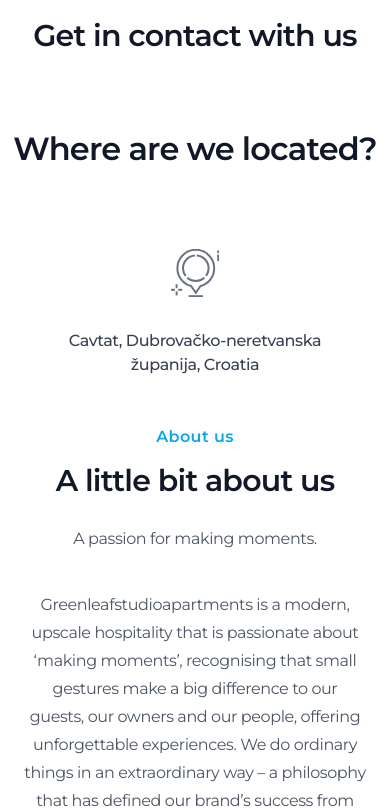
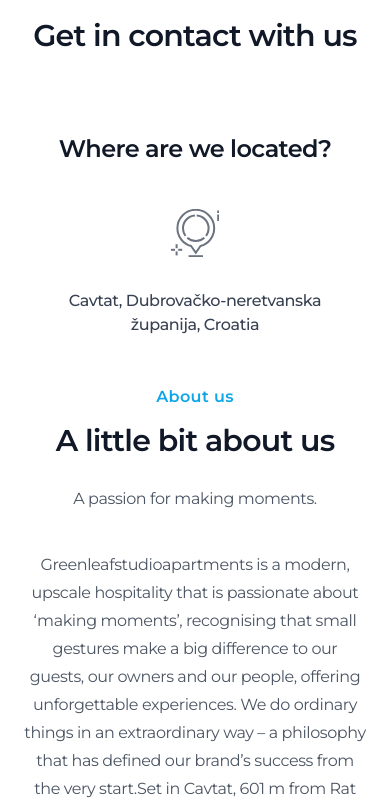
Before and after one commit to IlijaRad/apartments, a Next.js app: page / in a window 390 px wide. Shown: the part 3323-4131 px from the top of the page. Built offline with nearby package versions, Linux system fonts and the light colour scheme.

Commit message:
- scale white space for small screens

```diff
--- a/components/AboutSection.js
+++ b/components/AboutSection.js
@@ -61,15 +61,15 @@
       <p className="mt-6 text-center leading-8 tracking-tight text-gray-600 lg:text-lg">
         Reviews are coming from clients all around the world.
       </p>
-      <div className="mx-auto mt-6 flex max-w-3xl flex-col gap-y-6 lg:mt-[72px]">
+      <div className="mx-auto mt-6 flex max-w-3xl flex-col gap-y-3 lg:mt-[72px] lg:gap-y-6">
         {REVIEWS.slice(0, reviewsShown).map(
           ({ id, name, location, rating, review }) => (
             <div
               key={id}
               className={
                 id === reviewsShown && REVIEWS.length > reviewsShown
-                  ? "faded relative rounded-2xl border-gray-200 py-10 lg:border lg:px-11"
-                  : "relative rounded-2xl border-gray-200 py-10 lg:border lg:px-11"
+                  ? "faded relative rounded-2xl border-gray-200 py-5 lg:border lg:py-10 lg:px-11"
+                  : "relative rounded-2xl border-gray-200 py-5 lg:border lg:py-10 lg:px-11"
               }
             >
               <div className="flex items-center justify-center gap-x-1">
--- a/components/LocationSection.js
+++ b/components/LocationSection.js
@@ -78,10 +78,10 @@
 const LocationSection = () => {
   return (
     <div id="location" className="pt-[75px]">
-      <h4 className="text-center text-[32px] font-semibold leading-10 tracking-tight text-gray-900">
+      <h4 className="text-center text-2xl font-semibold leading-10 tracking-tight text-gray-900 lg:text-[32px]">
         Where are we located?
       </h4>
-      <div className="mx-auto mt-20 w-fit">
+      <div className="mx-auto mt-10 w-fit lg:mt-20">
         <LocationIcon />
       </div>
       <p className="mx-auto mt-8 max-w-xs text-center font-medium tracking-tight text-gray-700">
```
